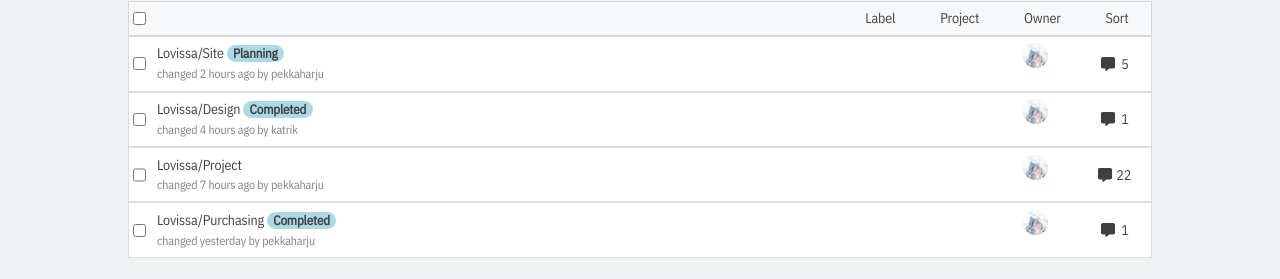
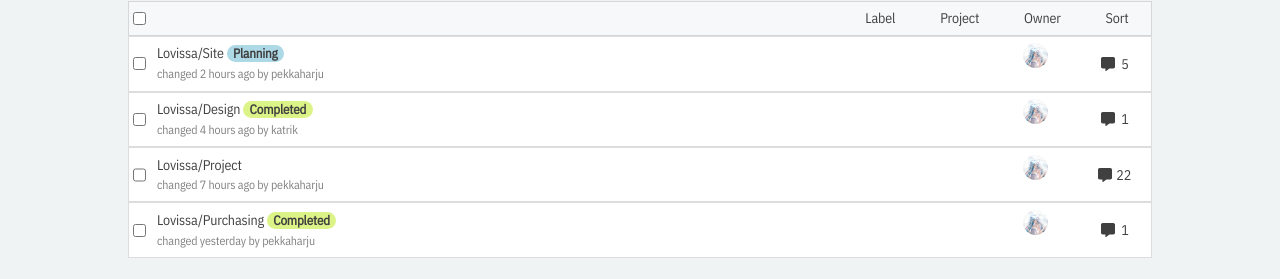
Before and after one commit to JatinThakur14/demohub, a Vue app: page / in a window 1280 px wide. Shown: the part 95-374 px from the top of the page. Built offline with nearby package versions, Linux system fonts and the light colour scheme.

Commit message:
Added Different Color for tags

```diff
--- a/package.json
+++ b/package.json
@@ -1,6 +1,6 @@
 {
   "name": "demohub",
-  "version": "0.0.1",
+  "version": "0.0.2",
   "scripts": {
     "dev": "vite",
     "build": "run-p type-check build-only",
--- a/src/components/FileComponent.vue
+++ b/src/components/FileComponent.vue
@@ -7,6 +7,9 @@ const projects = [
     tag: "Planning",
     projectOwner: "src/assets/osuProfilePic.jpg",
     comments: 5,
+    tagColor: {
+      "background-color": "lightblue",
+    },
   },
   {
     projectName: "Lovissa/Design",
@@ -14,6 +17,9 @@ const projects = [
     tag: "Completed",
     projectOwner: "src/assets/osuProfilePic.jpg",
     comments: 1,
+    tagColor: {
+      "background-color": "#DCF487",
+    },
   },
   {
     projectName: "Lovissa/Project",
@@ -21,6 +27,7 @@ const projects = [
     tag: "",
     projectOwner: "src/assets/osuProfilePic.jpg",
     comments: 22,
+    tagColor: {},
   },
   {
     projectName: "Lovissa/Purchasing",
@@ -28,6 +35,9 @@ const projects = [
     tag: "Completed",
     projectOwner: "src/assets/osuProfilePic.jpg",
     comments: 1,
+    tagColor: {
+      "background-color": "#DCF487",
+    },
   },
 ];
 </script>
@@ -62,9 +72,12 @@ const projects = [
           <div class="fileItemContainer">
             <span class="FileName"
               >{{ project.projectName }}
-              <span class="tag" v-show="project.tag">{{
-                project.tag
-              }}</span></span
+              <span
+                class="tag"
+                v-show="project.tag"
+                :style="project.tagColor"
+                >{{ project.tag }}</span
+              ></span
             >
             <span class="lastUpdated">{{ project.lastUpdated }}</span>
           </div>
```
